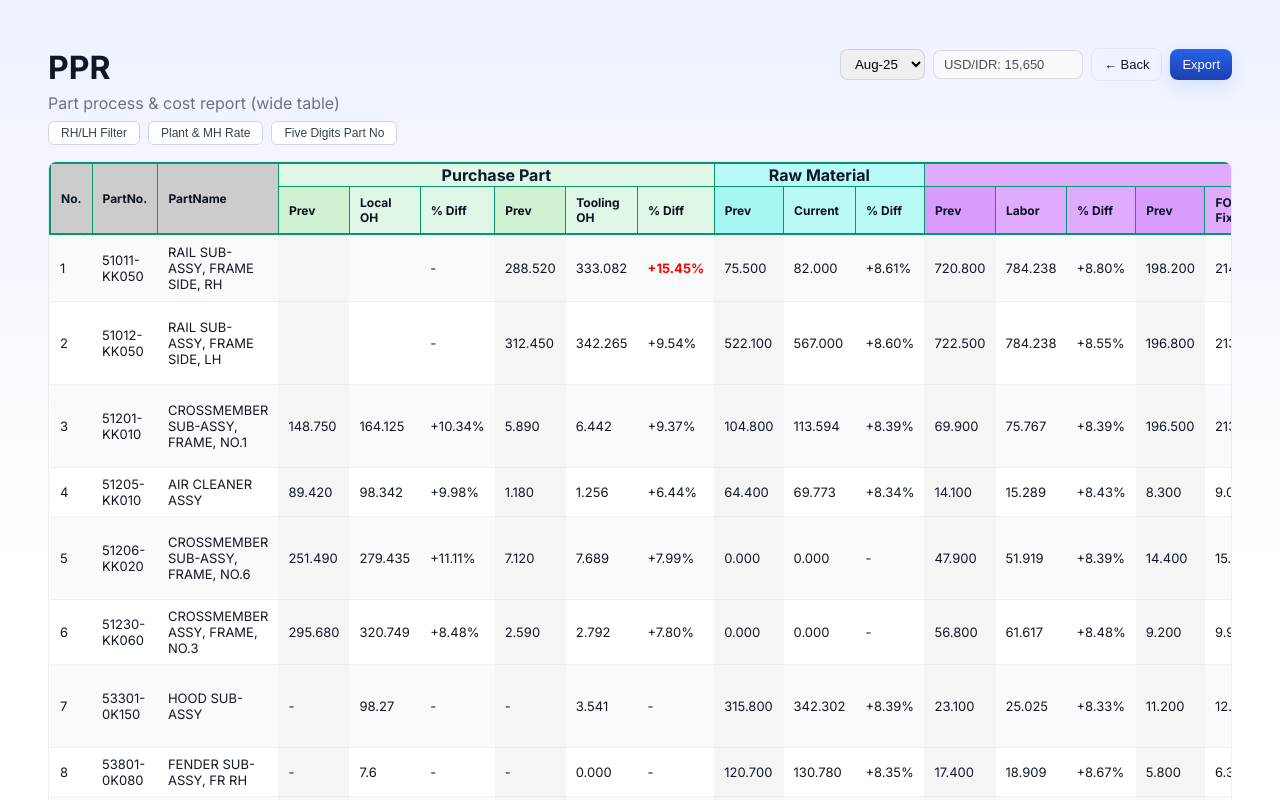
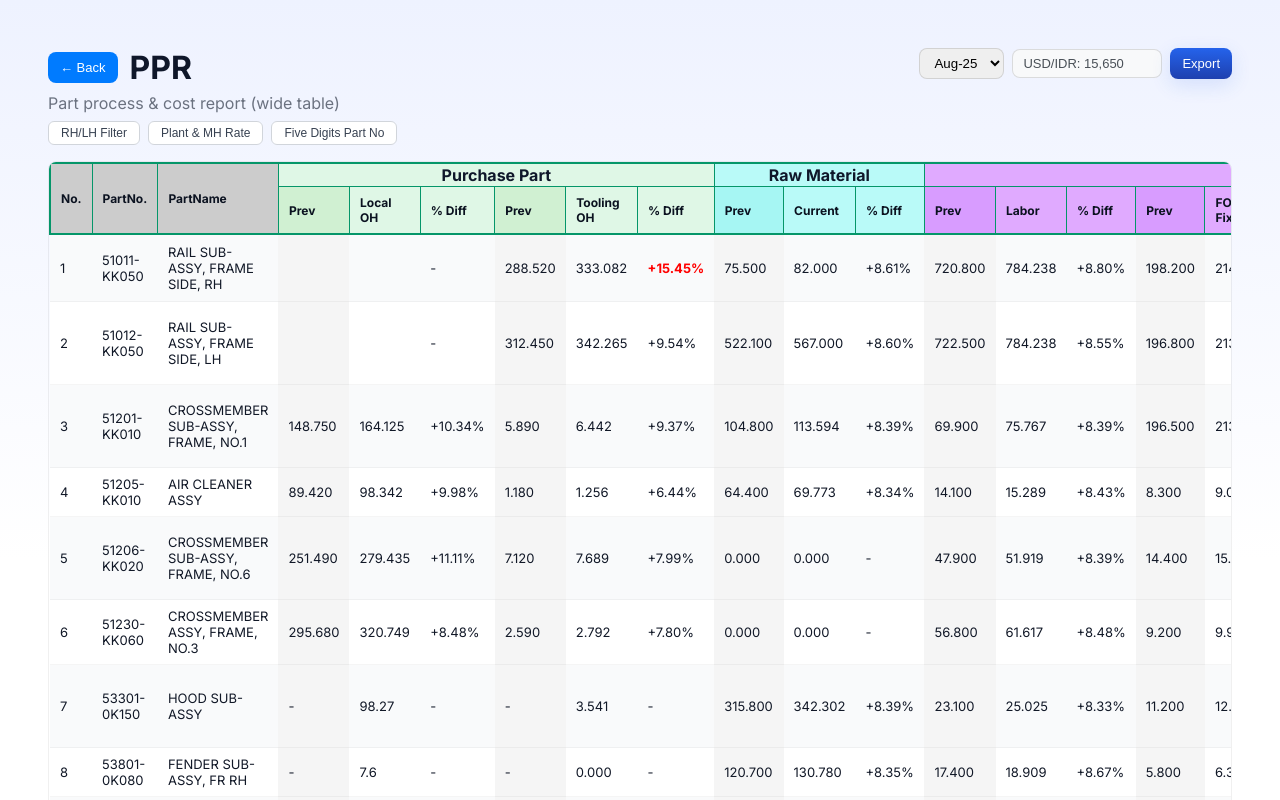
Before and after one commit to ari-fikri/finance-dashboard, a React (Vite) app: page /ppr in a window 1280 px wide. Shown: the top 800 px of the page. Built offline with nearby package versions, Linux system fonts and the light colour scheme.

Commit message:
Move the back button to the left of page title

```diff
--- a/src/PPRPage.jsx
+++ b/src/PPRPage.jsx
@@ -116,7 +116,20 @@ export default function PPRPage() {
       <div style={{ maxWidth: "95vw", margin: "0 auto" }}>
         <div style={{ display: "flex", justifyContent: "space-between", alignItems: "flex-start", gap: 12 }}>
           <div>
-            <h1 style={{ margin: 0 }}>PPR</h1>
+            <div style={{ display: "flex", alignItems: "center", gap: 12 }}>
+              <button
+                className="btn"
+                onClick={() => navigate(-1)}
+                style={{
+                  backgroundColor: "#007bff",
+                  color: "white",
+                  border: "none"
+                }}
+              >
+                ← Back
+              </button>
+              <h1 style={{ margin: 0 }}>PPR</h1>
+            </div>
             <p style={{ margin: "6px 0 8px", color: "#6b7280" }}>Part process & cost report (wide table)</p>
 
             {/* Quality Gates Buttons */}
@@ -200,7 +213,6 @@ export default function PPRPage() {
               }}
             />
 
-            <button className="btn btn-ghost" onClick={() => navigate(-1)}>← Back</button>
             <button className="btn btn-primary" onClick={() => alert("Export CSV (preview)")}>Export</button>
           </div>
         </div>
```
